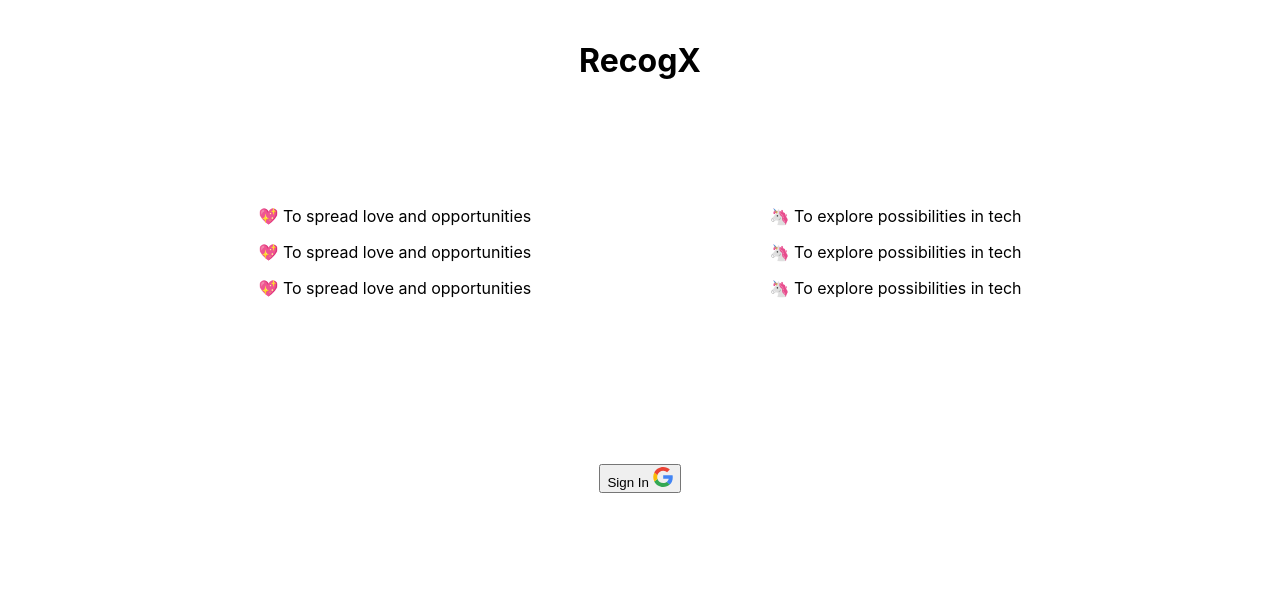
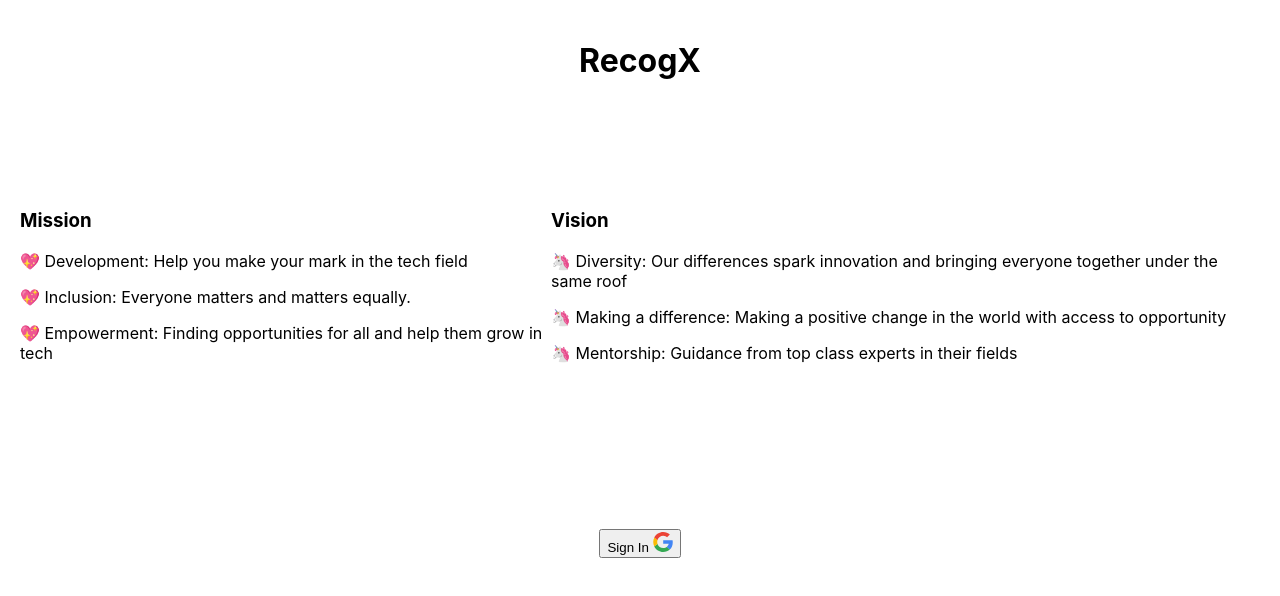
Before and after one commit to smarter23/recogX, a React (Create React App) app: page / in a window 1280 px wide. Shown: the top 596 px of the page. Built offline with nearby package versions, Linux system fonts and the light colour scheme.

Commit message:
Jugaadu Oauth setup

```diff
--- a/package.json
+++ b/package.json
@@ -7,6 +7,7 @@
     "@testing-library/react": "^9.5.0",
     "@testing-library/user-event": "^7.2.1",
     "antd": "^4.3.4",
+    "firebase": "^7.15.3",
     "react": "^16.13.1",
     "react-dom": "^16.13.1",
     "react-router-dom": "^5.2.0",
--- a/src/App.css
+++ b/src/App.css
@@ -16,6 +16,7 @@
 }
 .mission, .vision{
   margin: 10px 0 50px;
+  text-align: left;
 }
 .community{
   text-align: left;
--- a/src/components/intro.js
+++ b/src/components/intro.js
@@ -2,24 +2,31 @@
 import Signin from './signin'
 
 class Intro extends React.Component {
+    componentDidMount(){
+        if(localStorage.getItem("loggedIn")){
+            this.props.history.push('/analyze')
+        }
+    }
     render() {
       return (
           <div>
               <h1> RecogX </h1>
               <div className="intro">
                 <div className="mission">
-                    <p>💖 To spread love and opportunities </p>
-                    <p>💖 To spread love and opportunities </p>
-                    <p>💖 To spread love and opportunities </p>
+                    <h3>Mission</h3>
+                    <p> <span role="img">💖 </span> Development: Help you make your mark in the tech field </p>
+                    <p> <span role="img">💖 </span> Inclusion: Everyone matters and matters equally. </p>
+                    <p> <span role="img">💖 </span> Empowerment: Finding opportunities for all and help them grow in tech </p>
                 </div>
 
                 <div className="vision">
-                    <p> 🦄 To explore possibilities in tech </p>
-                    <p> 🦄 To explore possibilities in tech </p>
-                    <p> 🦄 To explore possibilities in tech </p>
+                    <h3>Vision</h3>
+                    <p> 🦄 Diversity: Our differences spark innovation and bringing everyone together under the same roof </p>
+                    <p> 🦄 Making a difference: Making a positive change in the world with access to opportunity </p>
+                    <p> 🦄 Mentorship: Guidance from top class experts in their fields </p>
                 </div>
              </div>
-              <Signin />
+              <Signin logs={this.props}/>
           </div>
       )
     }
--- a/src/components/signin.js
+++ b/src/components/signin.js
@@ -1,14 +1,61 @@
 import React from 'react';
+import { Route, Link, Switch, Redirect } from 'react-router-dom';
 import { Button, Radio } from 'antd';
 import { DownloadOutlined } from '@ant-design/icons';
 import Google from '../assets/google-icon.svg'
+import firebase from "firebase/app";
+import "firebase/auth";
+import "firebase/firestore";
 
+const firebaseConfig = {
+  apiKey: "AIzaSyBLnSVPKdzgp0EqSwbOUnqeN0RBrBggdiw",
+  authDomain: "recogx-603c8.firebaseapp.com",
+  databaseURL: "https://recogx-603c8.firebaseio.com",
+  projectId: "recogx-603c8",
+  storageBucket: "recogx-603c8.appspot.com",
+  messagingSenderId: "840991282038",
+  appId: "1:840991282038:web:0e2dbce09c7fbedd60e057",
+  measurementId: "G-Z7XYVP2KZ3"
+};
+
+firebase.initializeApp(firebaseConfig);
+export const auth = firebase.auth();
+export const firestore = firebase.firestore();
+const provider = new firebase.auth.GoogleAuthProvider();
 
 class Signin extends React.Component {
+  // constructor(props){
+  //   super(props);
+  // }
+    signinHandler() {
+      auth.signInWithPopup(provider).then(function(result) {
+        // This gives you a Google Access Token. You can use it to access the Google API.
+        var token = result.credential.accessToken;
+        // The signed-in user info.
+        var user = result.user;
+        console.log(user.emailVerified)
+
+        if(user.emailVerified){
+          localStorage.setItem("loggedIn", 1)
+          console.log('HI', this.props)
+          // this.props.logs.history.push('/analyze')
+          // return <Redirect to='/analyze' /> ;
+        }
+      }).catch(function(error) {
+        // Handle Errors here.
+        var errorCode = error.code;
+        var errorMessage = error.message;
+        // The email of the user's account used.
+        var email = error.email;
+        // The firebase.auth.AuthCredential type that was used.
+        var credential = error.credential;
+        // ...
+      });
+    }
     render() {
       return (
           <div>
-               <Button size="large">Sign In <img src={Google} className="google"/></Button>
+               <Button size="large" onClick={this.signinHandler}>Sign In <img src={Google} className="google"/></Button>
           </div>
       )
     }
```
Also changed, not shown: src/components/firebase.js (added, +19 -0 lines), 1 other file (tests, documents, lock files or other folders).
